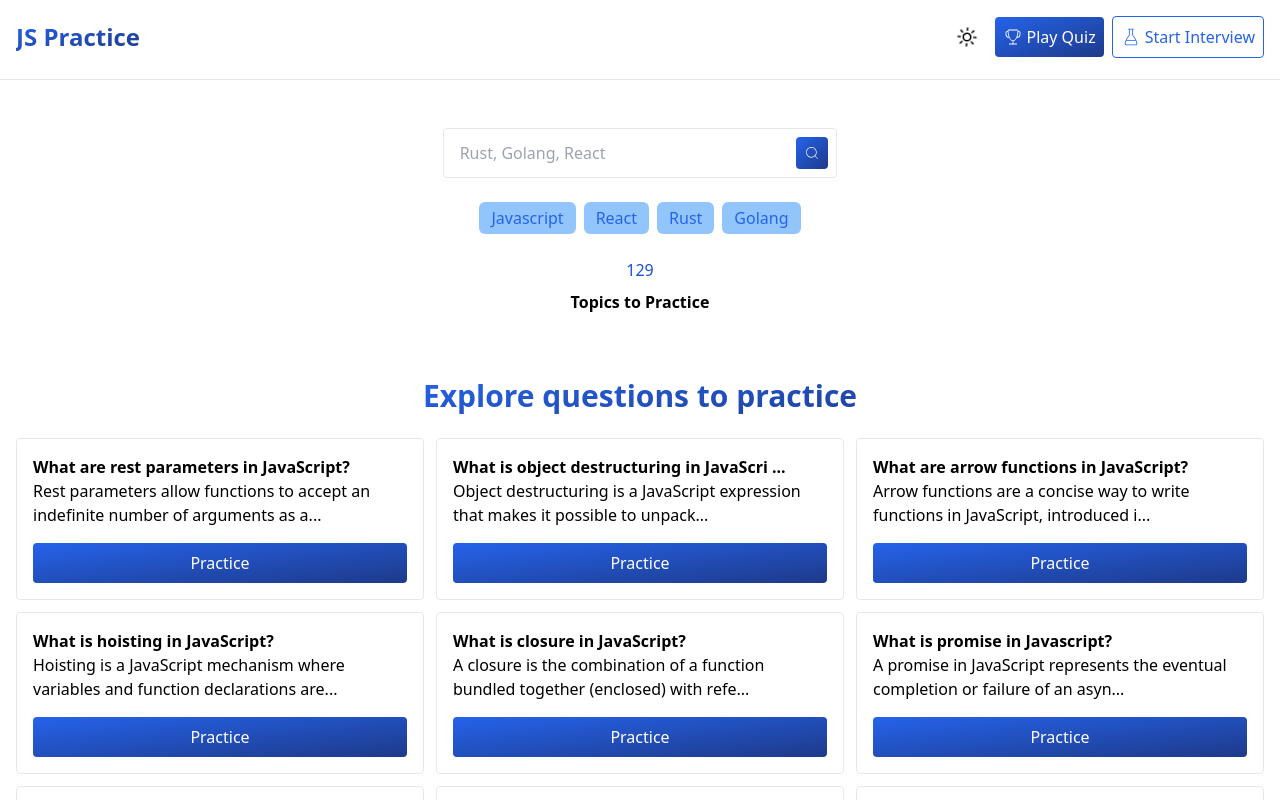
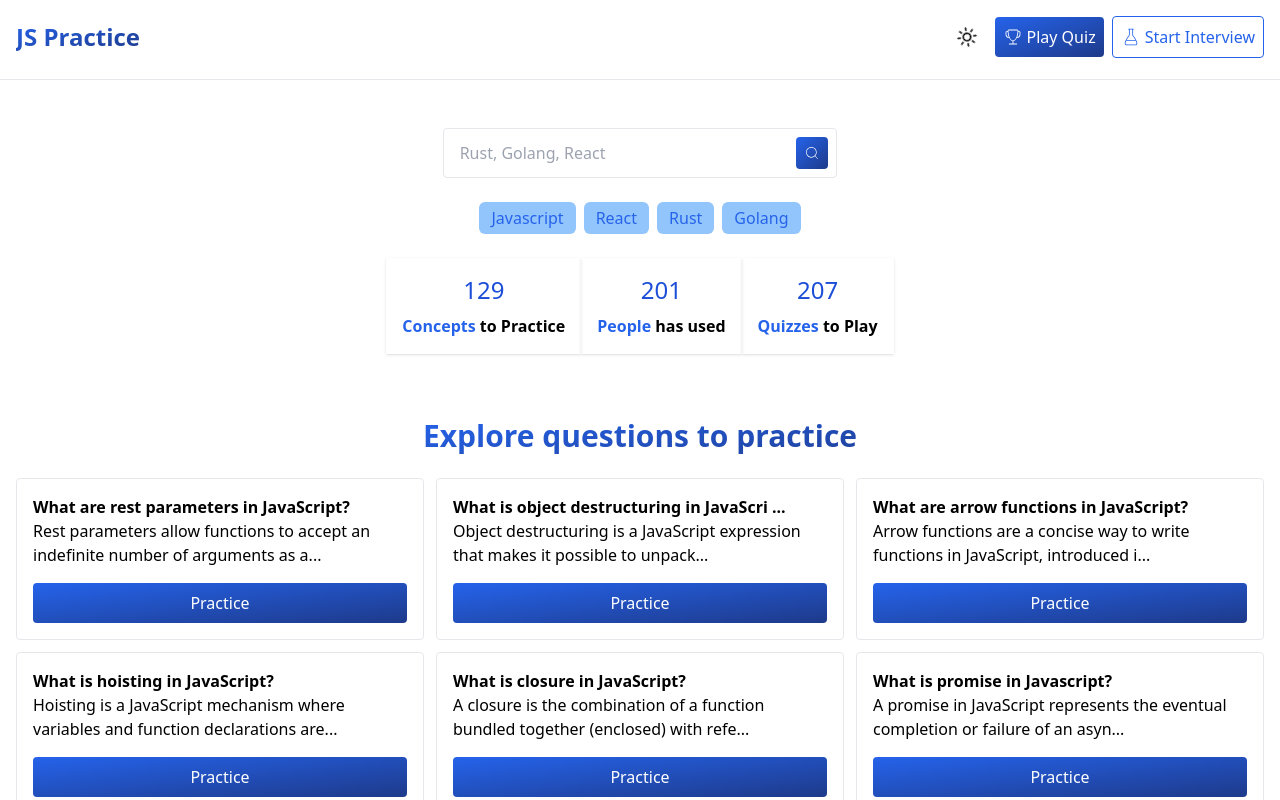
Before and after one commit to ashsajal1/js-practice-app, a React (Vite) app: page / in a window 1280 px wide. Shown: the top 800 px of the page. Built offline with nearby package versions, Linux system fonts and the light colour scheme.

Commit message:
add counter stats

```diff
--- a/src/components/ui/counter.tsx
+++ b/src/components/ui/counter.tsx
@@ -8,7 +8,7 @@ interface CounterProps extends HTMLAttributes<HTMLSpanElement> {
 
 const Counter = ({ value = 113, speed = 40, ...props }: CounterProps) => {
     const [count, setCount] = useState(1);
-    const {className} = props
+    const { className } = props
 
     useEffect(() => {
         const interval = setInterval(() => {
--- a/src/pages/home.tsx
+++ b/src/pages/home.tsx
@@ -43,9 +43,17 @@ export default function Home() {
         </div>
 
         <div className="flex items-center">
-          <div className="flex flex-col gap-2 justify-center items-center">
-            <Counter className="text-blue-700" value={129} />
-            <span className="font-bold">Topics to Practice</span>
+          <div className="flex flex-col gap-2 justify-center items-center p-4 shadow">
+            <Counter className="text-blue-700 text-2xl" value={129} />
+            <span className="font-bold"><span className="text-blue-600">Concepts</span> to Practice</span>
+          </div>
+          <div className="flex flex-col gap-2 justify-center items-center p-4 shadow">
+            <Counter className="text-blue-700 text-2xl" speed={20} value={201} />
+            <span className="font-bold "><span className="text-blue-600">People</span> has used</span>
+          </div>
+          <div className="flex flex-col gap-2 justify-center items-center p-4 shadow">
+            <Counter className="text-blue-700 text-2xl" speed={18} value={207} />
+            <span className="font-bold"><span className="text-blue-600">Quizzes</span> to Play</span>
           </div>
         </div>
       </section>
```
